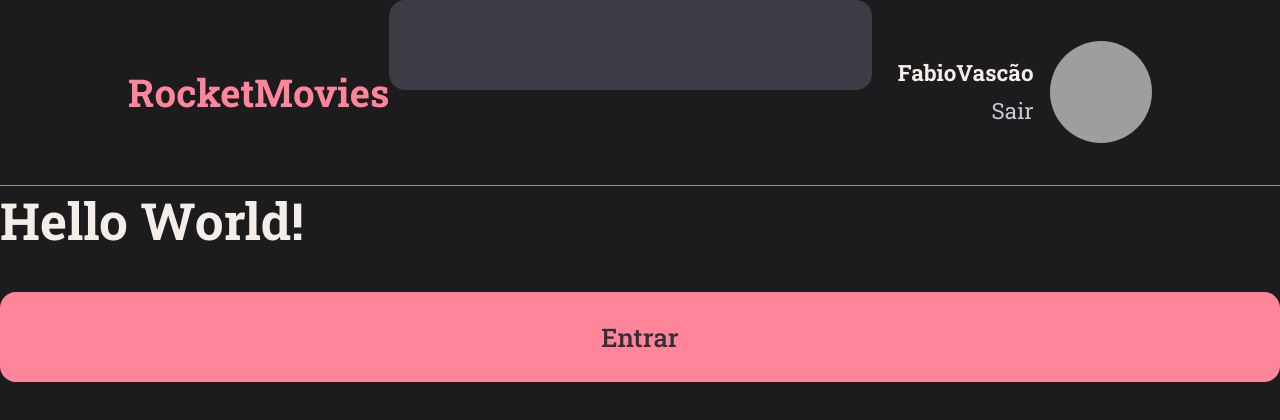
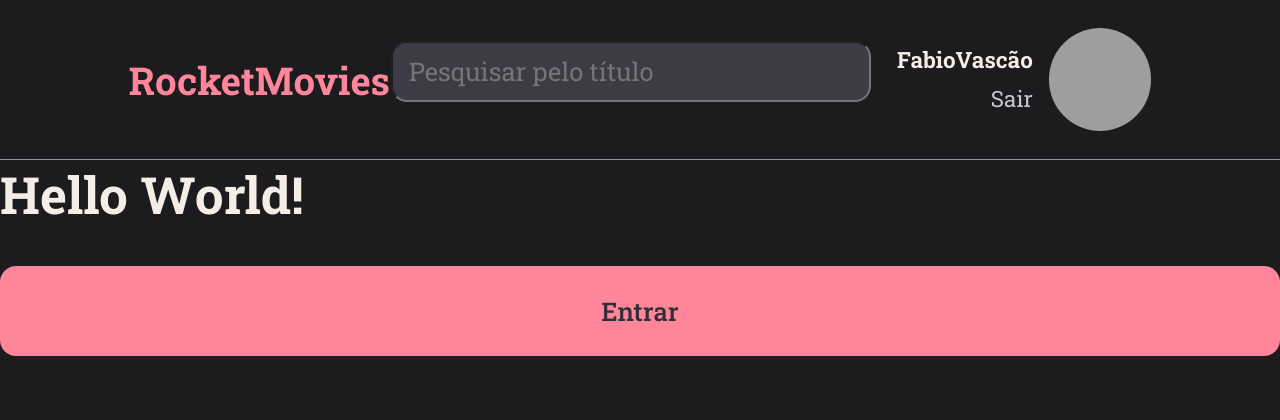
Before and after one commit to FabioVascao/Desafio-Front-End, a React (Vite) app in the folder Desafio-Front-End/: page / in a window 1280 px wide. Shown: the top 420 px of the page. Built offline with nearby package versions, Linux system fonts and the light colour scheme; grey boxes are pictures that could not be loaded.

Commit message:
header finish

```diff
--- a/Desafio-Front-End/src/components/Header/index.jsx
+++ b/Desafio-Front-End/src/components/Header/index.jsx
@@ -1,4 +1,4 @@
-import { Container, Profile, Title, Input } from './styles';
+import { Container, Profile, Title, Search } from './styles';
 
 export function Header(){
     return (
@@ -6,10 +6,9 @@ export function Header(){
             <Title>
                 <h1>RocketMovies</h1>
             </Title>
-            <Input
-                placeholder="Pesquisar pelo título"
-                type="text"
-            />
+            <Search>
+                <input type="text" placeholder='Pesquisar pelo título' />
+            </Search>
             <Profile to="/profile">
                 <div>
                     <strong>FabioVascão</strong>
--- a/Desafio-Front-End/src/components/Header/styles.js
+++ b/Desafio-Front-End/src/components/Header/styles.js
@@ -2,13 +2,13 @@ import styled from 'styled-components';
 
 export const Container = styled.header`
     width: 100%;
-    height: 11.6rem;
+    height: 10rem;
     border-bottom: solid 1px;
     border-color: ${({theme}) => theme.COLORS.GRAY_300};
     background-color: ${({theme}) => theme.COLORS.BACKGROUND_DARK};
     grid-area: Header;
     display: flex;
-    justify-content: space-between;
+    justify-content: space-evenly;
     padding: 0 8rem;
 `;
 
@@ -49,24 +49,20 @@ export const Profile = styled.div`
     }
 `;
 
-export const Input = styled.div`
-    width: 100%;
-    height: 5.6rem;
-    display: flex;
-    align-items: center;
-    background-color: ${({theme}) => theme.COLORS.BACKGROUND_LIGHT};
-    color: ${({theme}) => theme.COLORS.GRAY_100};
-    margin-bottom: 1rem;
-    border-radius: 1rem;
+export const Search = styled.div`
+        display: flex;
+        align-items: center;
     > input {
-        height: 5.6rem;
-        width: 100%;
-        padding: 1.2rem;
-        color: ${({theme}) => theme.COLORS.GRAY_100};
-        background: transparent;
-        border: 0;
+        width: 30rem;
+        height: 3.8rem;
+        padding-left: 1rem;
+        background-color: ${({theme}) => theme.COLORS.BACKGROUND_LIGHT};
+        color: ${({theme}) => theme.COLORS.WHITE};
+        margin-bottom: 1rem;
+        border-radius: 1rem;
         &:placeholder {
             color: ${({theme}) => theme.COLORS.GRAY_100};
+            font-size: 1rem;
         }
     }
 
--- a/package.json
+++ /dev/null
@@ -1,5 +0,0 @@
-{
-  "dependencies": {
-    "react-icons": "^4.7.1"
-  }
-}
```
Also changed, not shown: 2 other files (tests, documents, lock files or other folders).
